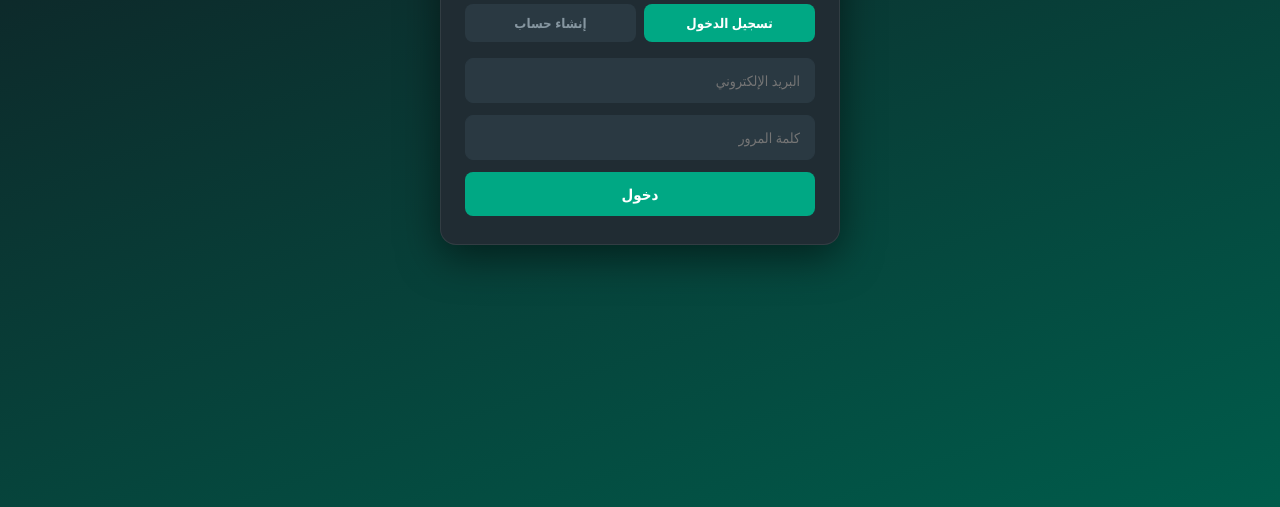
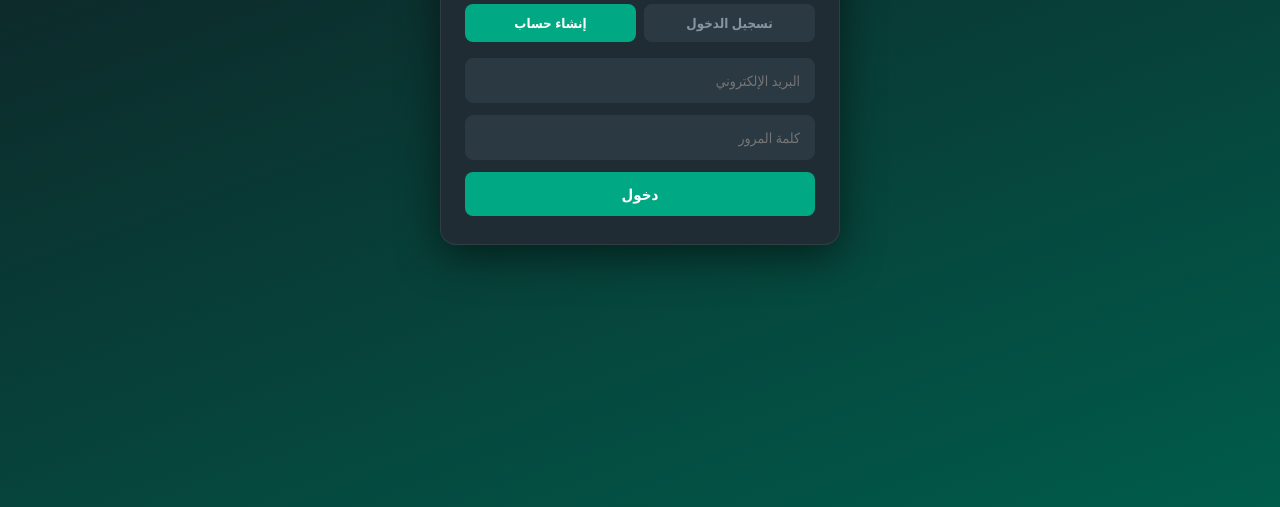
Before and after one commit to aabntlal680-ux/Tayb, a plain HTML site: page index.html in a window 1280 px wide. Shown: the part 293-800 px from the top of the page. Drawn offline with nearby package versions, Linux system fonts and the light colour scheme.

Commit message:
Fix button classes for login and signup tabs

```diff
--- a/index.html
+++ b/index.html
@@ -22,8 +22,8 @@
     <h1 class="auth-logo">💬 <span data-i18n="app_name">محادثات</span></h1>
 
     <div class="auth-tabs">
-      <button id="tab-login" type="button" class="active" data-i18n="login">تسجيل الدخول</button>
-      <button id="tab-signup" type="button" data-i18n="signup">إنشاء حساب</button>
+      <button id="tab-login" type="button" data-i18n="login">تسجيل الدخول</button>
+      <button id="tab-signup" type="button" class="active" data-i18n="signup">إنشاء حساب</button>
     </div>
 
     <p id="auth-error" class="auth-error hidden"></p>
```
